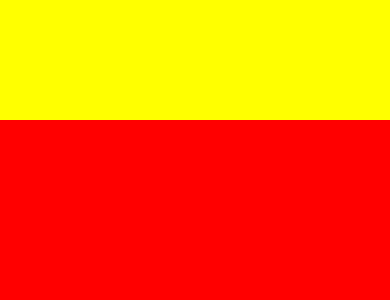
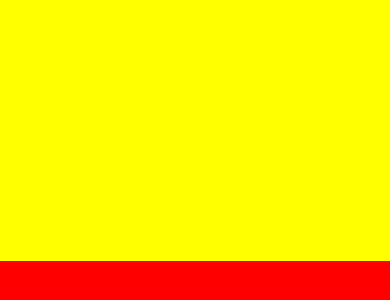
Before and after one commit to ubairnoor/REACTNEWAPP, a React Native app: screen / in a window 390 px wide. Shown: the part 302-602 px from the top of the page. Built offline with nearby package versions, Linux system fonts and the light colour scheme.

Commit message:
Flex ratio is different

```diff
--- a/App.js
+++ b/App.js
@@ -39,7 +39,7 @@ const App = () => {
 
   return (
  <View style={{flex:1}}>
- <View style={{flex:1,backgroundColor:'yellow'}}>
+ <View style={{flex:2,backgroundColor:'yellow'}}>
  {/* <Text style={[styles.red,styles.fonts]}>Hello React Native</Text>
    <Text style={[styles.fonts]}>Hello React Native</Text>
    <Text></Text>
```
